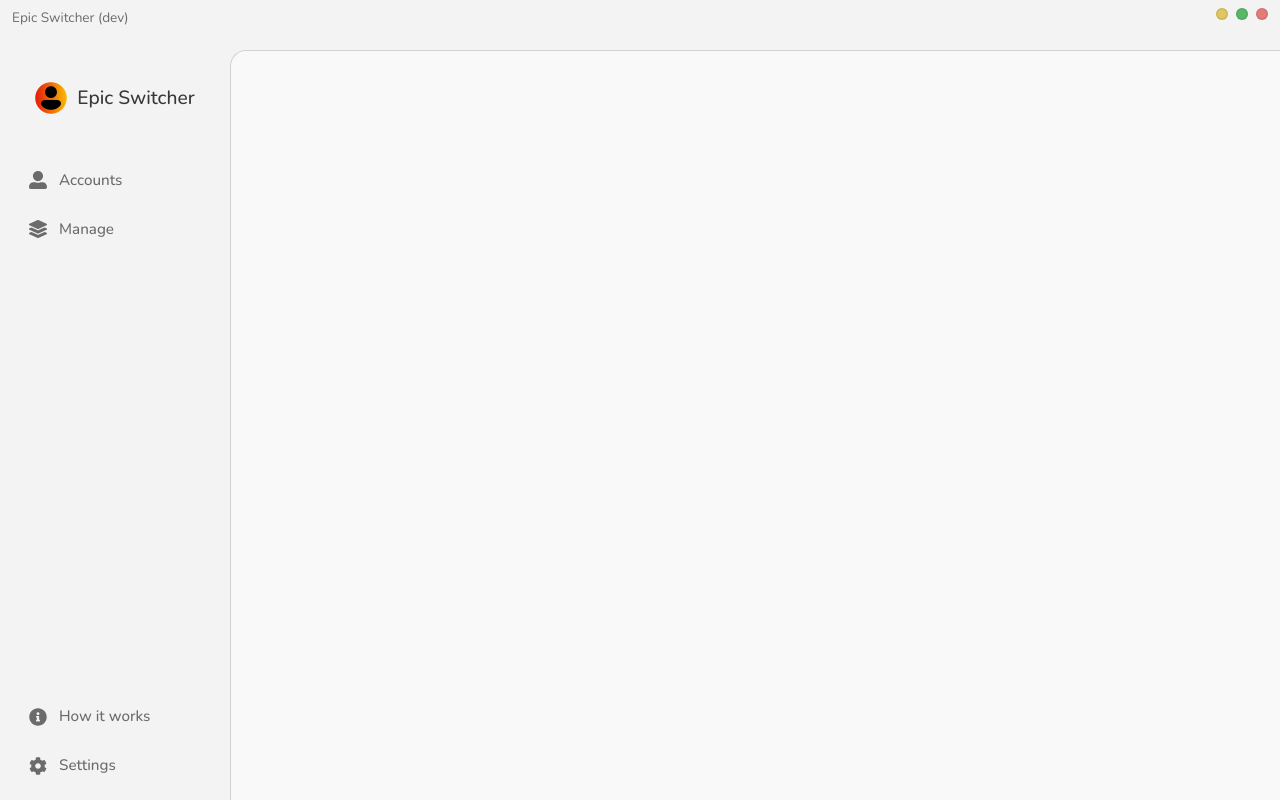
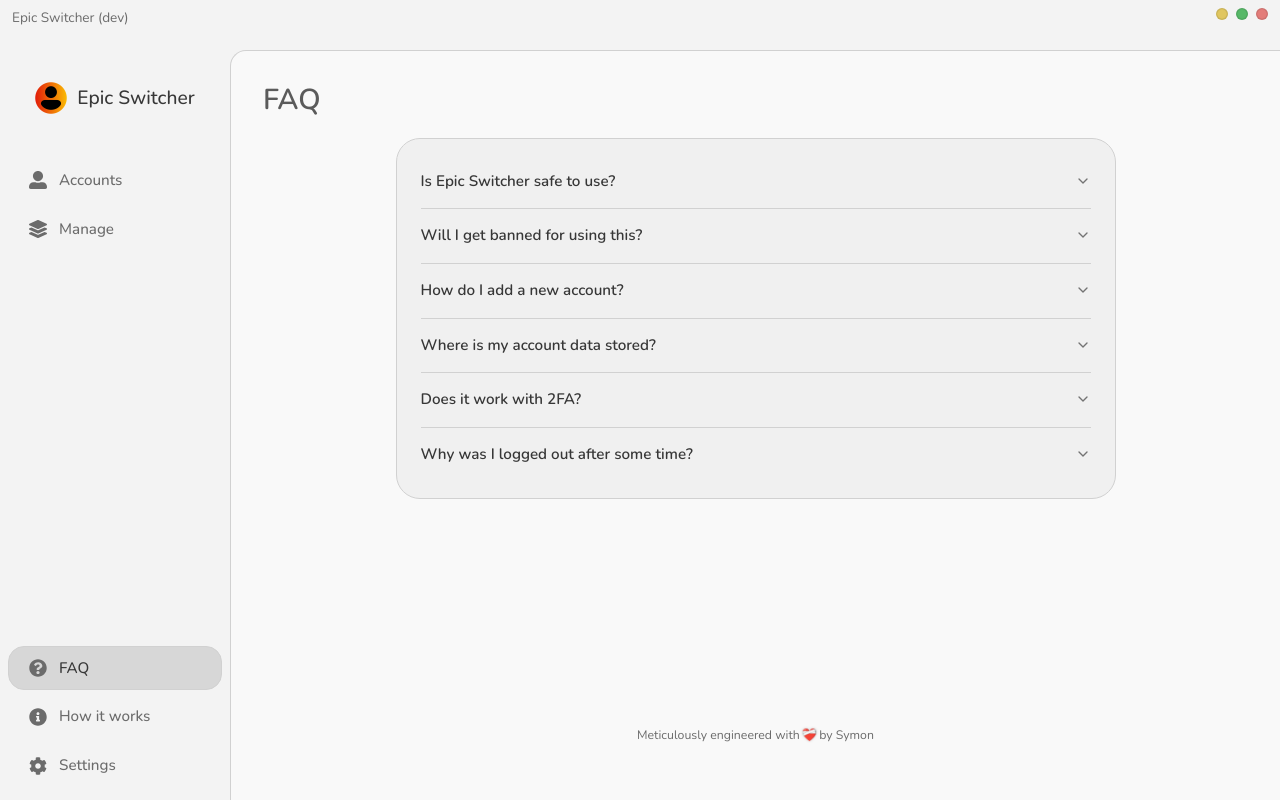
Before and after one commit to symonxdd/epic-switcher, a React (Vite) app in the folder frontend/: page /faq in a window 1280 px wide. Built offline with nearby package versions, Linux system fonts and the light colour scheme.

Commit message:
Add FAQ page with route and sidebar link
Introduces a new FAQ page with styled accordion content, adds the route to AnimatedRoutes, and includes a sidebar navigation link. Also updates layout styles to hide scrollbars for improved UI appearance.

```diff
--- a/frontend/src/components/AnimatedRoutes.jsx
+++ b/frontend/src/components/AnimatedRoutes.jsx
@@ -3,6 +3,7 @@ import { AnimatePresence } from 'framer-motion';
 import Accounts from '../pages/Accounts';
 import Manage from '../pages/Manage';
 import HowItWorks from '../pages/HowItWorks';
+import FAQ from '../pages/FAQ';
 import Settings from '../pages/Settings';
 import PageTransition from './PageTransition';
 
@@ -41,6 +42,14 @@ const AnimatedRoutes = () => {
           }
         />
         <Route
+          path="/faq"
+          element={
+            <PageTransition>
+              <FAQ />
+            </PageTransition>
+          }
+        />
+        <Route
           path="/settings"
           element={
             <PageTransition>
--- a/frontend/src/components/Sidebar.jsx
+++ b/frontend/src/components/Sidebar.jsx
@@ -1,6 +1,6 @@
 import { useContext } from 'react';
 import { NavLink } from 'react-router-dom';
-import { FaUserAlt, FaCog, FaLayerGroup, FaInfoCircle } from 'react-icons/fa';
+import { FaUserAlt, FaCog, FaLayerGroup, FaInfoCircle, FaQuestionCircle } from 'react-icons/fa';
 import { SessionContext } from '../context/SessionContext';
 import styles from './Sidebar.module.css';
 import appLogo from '../assets/images/app-logo.png';
@@ -49,6 +49,18 @@ function Sidebar() {
 
       <div className={styles['sidebar-bottom']}>
         <NavLink
+          to="/faq"
+          className={({ isActive }) =>
+            isActive
+              ? `${styles['sidebar-item']} ${styles.active}`
+              : styles['sidebar-item']
+          }
+        >
+          <FaQuestionCircle className={styles.icon} />
+          <span>FAQ</span>
+        </NavLink>
+
+        <NavLink
           to="/how-it-works"
           className={({ isActive }) =>
             isActive
--- a/frontend/src/layout/MainLayout.module.css
+++ b/frontend/src/layout/MainLayout.module.css
@@ -23,4 +23,15 @@
   overflow-y: auto;
   transition: background-color 0.3s, border 0.3s;
   position: relative;
+
+  /* Hide scrollbar but keep functionality */
+  scrollbar-width: none;
+  /* Firefox */
+  -ms-overflow-style: none;
+  /* IE and Edge */
 }
+
+.content::-webkit-scrollbar {
+  display: none;
+  /* Chrome, Safari and Opera */
+}
--- /dev/null
+++ b/frontend/src/pages/FAQ.jsx
@@ -0,0 +1,62 @@
+import PageHeader from '../components/PageHeader';
+import styles from './FAQ.module.css';
+import {
+  Accordion,
+  AccordionContent,
+  AccordionItem,
+  AccordionTrigger,
+} from "../components/ui/accordion";
+
+function FAQ() {
+  const faqData = [
+    {
+      question: "Is Epic Switcher safe to use?",
+      answer: "Yes, Epic Switcher is safe. It only modifies a local configuration file (`GameUserSettings.ini`) to swap session keys. It doesn't interact with the Epic Games servers directly, nor does it collect or share any of your personal data."
+    },
+    {
+      question: "Will I get banned for using this?",
+      answer: "No. Epic Switcher simply automates a process that you could do manually by editing a text file. It is not a cheat, and it doesn't give you any unfair advantage in games. It simply helps you manage multiple accounts more easily."
+    },
+    {
+      question: "How do I add a new account?",
+      answer: "To add a new account, first log out of your current account in the Epic Games Launcher, then log in with the new account. Epic Switcher will automatically detect the new session and ask if you want to save it."
+    },
+    {
+      question: "Where is my account data stored?",
+      answer: "Your account data (session keys and User IDs) is stored locally on your computer in a JSON file within the app's data directory. No data is ever sent to any external servers."
+    },
+    {
+      question: "Does it work with 2FA?",
+      answer: "Yes! Since the app uses session keys from the launcher, you only need to handle 2FA when you first log into the Epic Games Launcher. Once the session is saved in Epic Switcher, you can swap back to it without needing to re-enter 2FA codes."
+    },
+    {
+      question: "Why was I logged out after some time?",
+      answer: "Epic Games enforces security measures that may invalidate session keys after a certain period of inactivity or for other security reasons. When this happens, you will need to log in again through the Epic Games Launcher. This is a behavior of the Epic Games ecosystem that Epic Switcher cannot bypass or control."
+    }
+  ];
+
+  return (
+    <div className={styles.pageWrapper}>
+      <PageHeader title="FAQ" />
+      <div className={styles.container}>
+        <Accordion type="single" collapsible className="w-full">
+          {faqData.map((item, index) => (
+            <AccordionItem key={index} value={`item-${index}`} className={styles.accordionItem}>
+              <AccordionTrigger className={styles.accordionTrigger}>
+                {item.question}
+              </AccordionTrigger>
+              <AccordionContent className={styles.accordionContent}>
+                {item.answer}
+              </AccordionContent>
+            </AccordionItem>
+          ))}
+        </Accordion>
+      </div>
+      <div className={styles.madeWith}>
+        Meticulously engineered with<span className={styles.heart}>❤️‍🩹</span> by Symon
+      </div>
+    </div>
+  );
+}
+
+export default FAQ;
--- /dev/null
+++ b/frontend/src/pages/FAQ.module.css
@@ -0,0 +1,60 @@
+.pageWrapper {
+  display: flex;
+  flex-direction: column;
+  min-height: 100%;
+}
+
+.container {
+  color: var(--text-primary);
+  background-color: var(--bg-card);
+  border-radius: 24px;
+  border: 1px solid var(--border-subtle);
+  padding: 1rem 1.5rem;
+  max-width: 720px;
+  margin: 0 auto;
+  width: 100%;
+}
+
+.accordionItem {
+  border-bottom: 1px solid var(--border-subtle);
+}
+
+.accordionItem:last-child {
+  border-bottom: none;
+}
+
+.accordionTrigger {
+  font-size: 0.95rem;
+  font-weight: 600;
+  color: var(--text-primary);
+  padding: 1rem 0;
+  text-align: left;
+}
+
+.accordionTrigger:hover {
+  text-decoration: none;
+  color: var(--color-primary);
+}
+
+.accordionContent {
+  font-size: 0.9rem;
+  color: var(--text-secondary);
+  line-height: 1.6;
+  padding-bottom: 1rem;
+}
+
+.madeWith {
+  font-size: 0.77rem;
+  color: var(--text-secondary);
+  display: flex;
+  justify-content: center;
+  align-items: flex-end;
+  margin-top: auto;
+  padding-bottom: 1.5rem;
+}
+
+.heart {
+  color: var(--color-primary);
+  text-shadow: 0 0 3px rgba(0, 0, 0, 0.2);
+  padding: 0 2px;
+}
```
Also changed, not shown: 1 other file (tests, documents, lock files or other folders).
